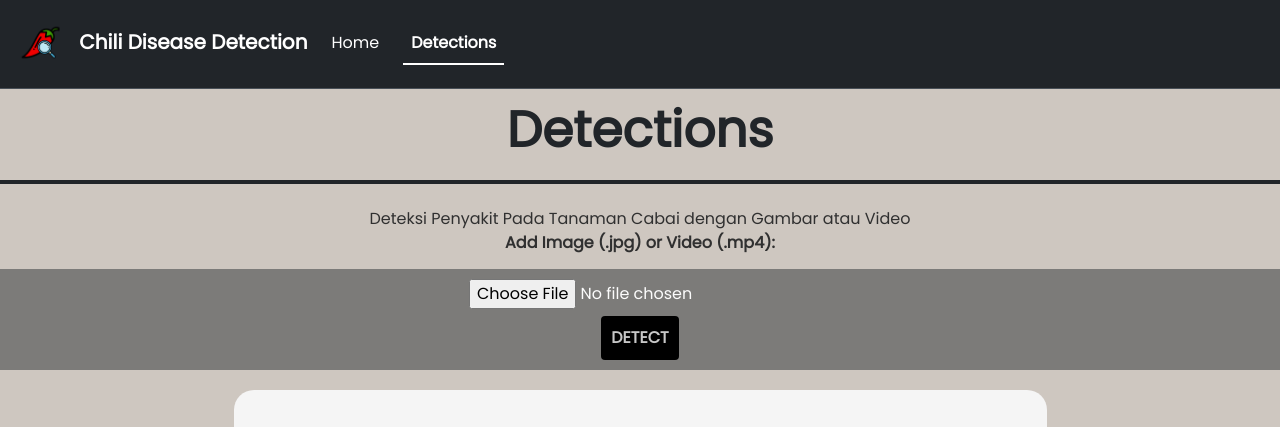
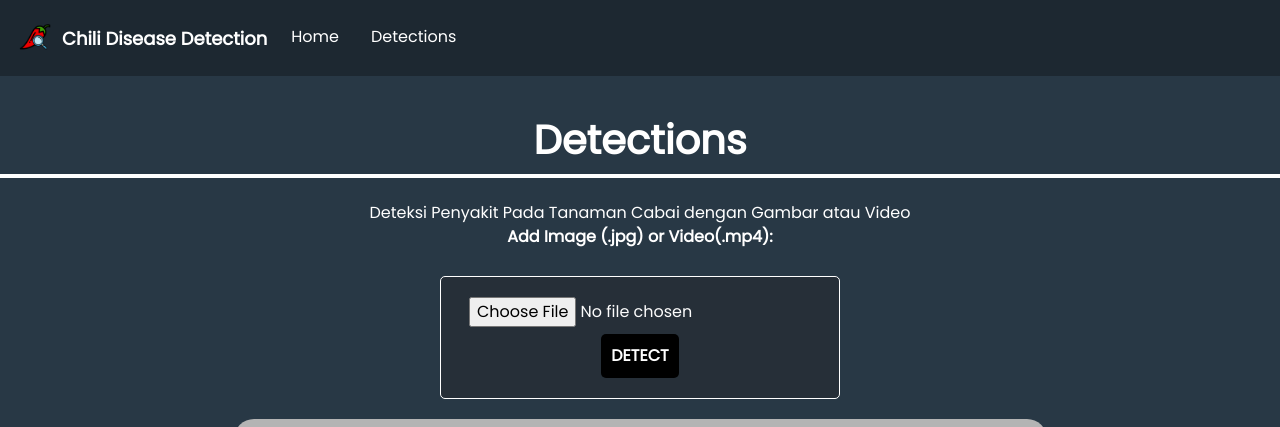
Before and after one commit to muhrevan08/ChiliPlantDiseaseDetection-YoloV8, a Flask app: page /detections in a window 1280 px wide. Shown: the top 427 px of the page. Run offline with Flask 3, Linux system fonts and the light colour scheme; some libraries are stand-ins or nearby versions.

Commit message:
update UI

```diff
--- a/static/css/detections_style.css
+++ b/static/css/detections_style.css
@@ -1,19 +1,75 @@
 @import url('https://fonts.googleapis.com/css2?family=Poppins:wght@300;400&display=swap');
 
+*,
+html,
 body {
-    background-color: rgb(206, 199, 192);
+    font-family: 'Poppins', sans-serif;
     margin: 0;
     padding: 0;
-    font-family: 'Poppins', sans-serif;
+    box-sizing: border-box;
+}
+
+body {
+    background-color: #283845;
+}
+
+.navbar {
+    background-color: #1d2831;
+}
+
+.logo {
+    display: flex;
+    align-items: center;
+    justify-content: center;
+}
+
+.logo-img {
+    width: 50px;
+    height: 50px;
+}
+
+.title-navbar {
+    margin-bottom: 0;
+    font-size: 18px;
+    color: white;
+    font-weight: 600;
+}
+
+.menu {
+    color: white;
+    font-size: 16px;
+}
+
+.nav li a:hover {
+    color: #6ba3d0;
+    transition: all .5s ease-in-out;
+    -webkit-transition: all .5s ease-in-out;
+    -moz-transition: all .5s ease-in-out;
+    -ms-transition: all .5s ease-in-out;
+    -o-transition: all .5s ease-in-out;
 }
 
 .nameDetection {
     display: flex;
     justify-content: center;
+    align-items: center;
+    border-bottom: 4px solid;
     font-weight: bold;
-    font-size: 50px;
-    margin-top: 100px;
-    margin-bottom: 20px;
+    font-size: 40px;
+    margin-top: 40px;
+    color: white;
+    padding-bottom: 10px;
+}
+
+.instructions {
+    display: flex;
+    justify-content: center;
+    height: 50px;
+    font-size: 16px;
+    text-align: center;
+    margin-top: 23px;
+    margin-bottom: 25px;
+    color: white;
 }
 
 .image-output {
@@ -26,20 +82,48 @@ body {
     margin: 40px;
 }
 
-.instructions {
+.goCenter {
     display: flex;
     justify-content: center;
-    height: 50px;
+}
+
+.new {
+    display: flex;
+    justify-content: center;
+    align-items: center;
+    width: 400px;
+    max-width: 100%;
+    color: #fcfcfc;
+    padding: 20px;
+    background-color: #262f38;
+    border-radius: 5px;
+    margin-bottom: 20px;
+    border: 1px solid white;
+    -webkit-border-radius: 5px;
+    -moz-border-radius: 5px;
+    -ms-border-radius: 5px;
+    -o-border-radius: 5px;
+}
+
+.btnCustom {
+    display: flex;
+    background-color: #000000;
+    color: white;
+    font-weight: bold;
+    padding: 10px 10px;
+    border: none;
+    border-radius: 5px;
     font-size: 16px;
-    text-align: center;
-    margin-top: 23px;
-    margin-bottom: 25px;
-    color: #303030;
+    cursor: pointer;
+    -webkit-border-radius: 5px;
+    -moz-border-radius: 5px;
+    -ms-border-radius: 5px;
+    -o-border-radius: 5px;
 }
 
 /* Main section styles */
 section.col-sm {
-    background-color: #f5f5f5;
+    background-color: #b4b4b4;
     max-width: 813px;
     /* Set your desired maximum width */
     max-height: 1600px;
@@ -50,7 +134,7 @@ section.col-sm {
     margin: 0 auto;
     /* Center horizontally */
     margin-top: 0px;
-    margin-bottom: 40px;
+    margin-bottom: 80px;
     /* Add top margin for vertical centering */
     display: flex;
     flex-direction: column;
@@ -59,27 +143,6 @@ section.col-sm {
     /* Add this line to hide overflowing content */
 }
 
-.new {
-    color: #fcfcfc;
-    padding: 10px;
-    background-color: rgb(124, 123, 121);
-    margin-top: -13px;
-    text-align: center;
-    margin-bottom: 20px;
-}
-
-.btnCustom {
-    background-color: #000000;
-    color: #c7c7c7;
-    font-weight: bold;
-    padding: 10px 10px;
-    border: none;
-    border-radius: 4px;
-    font-size: 16px;
-    cursor: pointer;
-}
-
-/* New styles */
 .form-container {
     display: flex;
     justify-content: center;
@@ -95,11 +158,17 @@ section.col-sm {
     margin-top: 7px;
 }
 
-.menu {
-    color: #ffffff;
+.MyBiodata {
+    position: fixed;
+    width: 100%;
+    bottom: 0;
+    left: 0;
+    padding-top: 10px;
+    padding-bottom: -10px;
+    text-align: center;
+    font-weight: bold;
+    border: 2px solid black;
+    background-color: #1d2831;
+    color: white;
+    margin-bottom: 0px;
 }
-
-.logo {
-    width: 62px;
-    height: 62px;
-}
--- a/templates/detections.html
+++ b/templates/detections.html
@@ -15,12 +15,15 @@
 </head>
 
 <body>
+  <div>
     <!-- NAVBAR -->
-  <nav class="navbar navbar-expand bg-dark border-bottom border-body fixed-top" data-bs-theme="dark">
+    <nav class="navbar navbar-expand" data-bs-theme="dark">
       <div class="container-fluid">
-      <a class="navbar-brand" style="font-weight: bold" href="#">
-        <img src="/static/source/Logo-Chili Detection.png" alt="" class="logo" />
-        Chili Disease Detection
+        <a class="navbar-brand" sty le="font-weight: bold" href="#">
+          <div class="logo">
+            <img src="/static/source/Logo-Chili Detection.png" alt="" class="logo-img" />
+            <p class="title-navbar">Chili Disease Detection</p>
+          </div>
         </a>
         <button class="navbar-toggler" type="button" data-bs-toggle="collapse" data-bs-target="#navbarNavAltMarkup"
           aria-controls="navbarNavAltMarkup" aria-expanded="false" aria-label="Toggle navigation">
@@ -30,28 +33,27 @@
           <div class="navbar-nav">
             <ul class="nav nav-underline">
               <li class="nav-item">
-              <a class="nav-link menu" aria-current="page" href="/home">Home</a>
+                <a class="nav-link  menu" aria-current="page" href="/home">Home</a>
               </li>
               <li class="nav-item">
-              <a class="nav-link active menu" href="/detections">Detections</a>
+                <a class="nav-link menu" href="/detections">Detections</a>
               </li>
             </ul>
           </div>
         </div>
       </div>
     </nav>
+  </div>
 
   <!-- CONTENT -->
-  <div class="top border-bottom border-dark border-4">
-    <h1 class="nameDetection"><strong>Detections</strong></h1>
-  </div>
+  <h1 class="nameDetection">Detections</h1>
+
   <div class="instructions">
-    <p>Deteksi Penyakit Pada Tanaman Cabai dengan Gambar atau Video<br><strong>Add Image (.jpg) or Video
-        (.mp4):</strong></p>
-    <p></p>
+    <p>Deteksi Penyakit Pada Tanaman Cabai dengan Gambar atau Video<br><strong>Add Image (.jpg) or
+        Video(.mp4):</strong></p>
   </div>
 
-  <section>
+  <div class="goCenter">
     <div class="new">
       <div class="form-container">
         <form method="POST" enctype="multipart/form-data">
@@ -64,11 +66,16 @@
         </form>
       </div>
     </div>
-  </section>
+  </div>
 
   <section class="col-sm">
     <img src="{{ url_for('media') }}" class="small-image image-output" alt="Upload video" />
   </section>
+
+  <div class="MyBiodata">
+    <p class="footer-name">Muhammad Revansyah Rifky Al-basith - 54419382 &copy; 2023</p>
+  </div>
+
 
   <script src="https://cdn.jsdelivr.net/npm/bootstrap@5.3.1/dist/js/bootstrap.bundle.min.js"
     integrity="sha384-HwwvtgBNo3bZJJLYd8oVXjrBZt8cqVSpeBNS5n7C8IVInixGAoxmnlMuBnhbgrkm"
```
Also changed, not shown: static/css/style.css (+28 -13 lines), templates/home.html (+6 -8 lines). Lines whose indentation alone changed are shown as unchanged.
